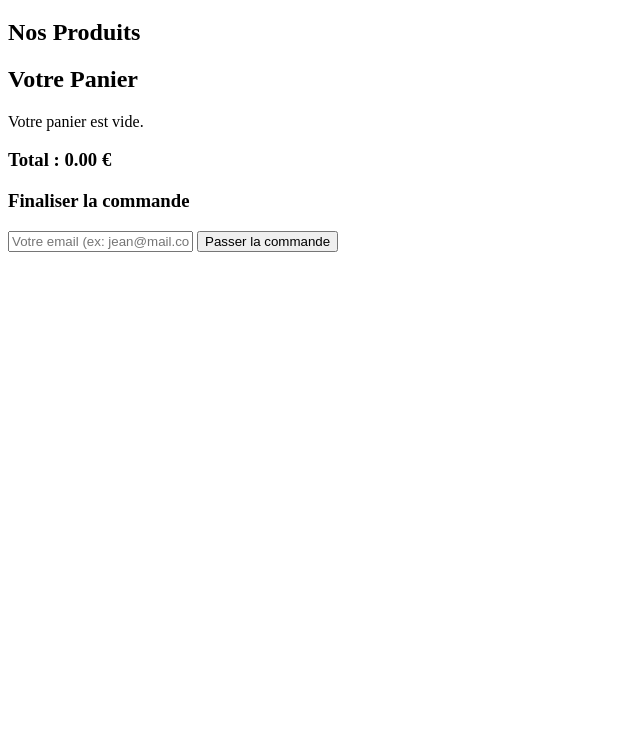
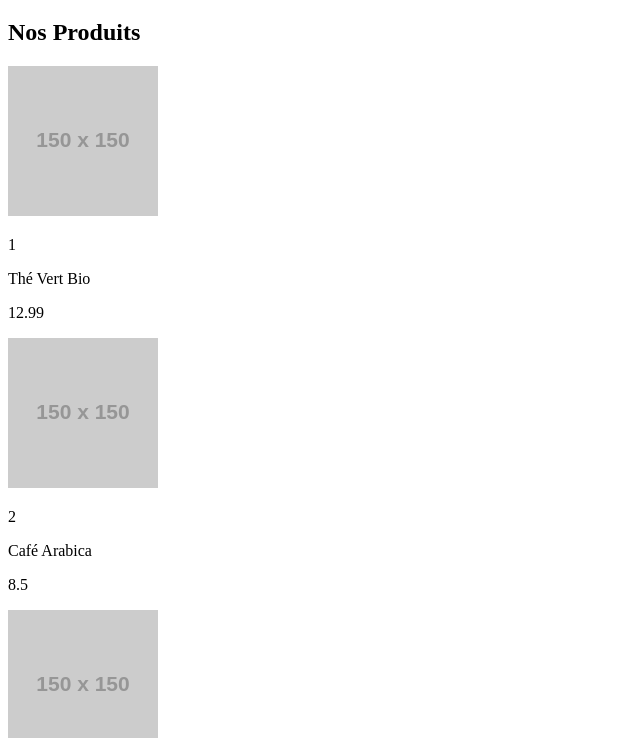
Before and after one commit to clyderenier02-source/Evaluation-JavaScript, a plain HTML site: page index.html in a window 1280 px wide. Shown: the part 62-800 px from the top of the page, without its empty margins (0-640 px from the left). Drawn offline with Linux system fonts and the light colour scheme; placeholder pictures from the web are drawn by us.

Commit message:
affichage des produits dans le html

```diff
--- a/index.html
+++ b/index.html
@@ -4,6 +4,7 @@
     <meta charset="UTF-8">
     <meta name="viewport" content="width=device-width, initial-scale=1.0">
     <title>Panier Malin - Évaluation JS</title>
+    <script src="script.js" defer></script>
     <link rel="stylesheet" href="style.css">
 </head>
 <body>
@@ -37,7 +38,5 @@
             </div>
         </aside>
     </main>
-
-    <script src="script.js"></script>
 </body>
 </html>
--- a/script.js
+++ b/script.js
@@ -1,6 +1,42 @@
 const produits = [
-    { id: 1, nom: "Thé Vert Bio", prix: 12.99, image: "https://via.placeholder.com/150" },
-    { id: 2, nom: "Café Arabica", prix: 8.50, image: "https://via.placeholder.com/150" },
-    { id: 3, nom: "Infusion Menthe", prix: 5.00, image: "https://via.placeholder.com/150" },
-    { id: 4, nom: "Chocolat Chaud", prix: 15.00, image: "https://via.placeholder.com/150" }
+    { id: 1, nom: "Thé Vert Bio", prix: 12.99, image: "https://placehold.co/150" },
+    { id: 2, nom: "Café Arabica", prix: 8.50, image: "https://placehold.co/150" },
+    { id: 3, nom: "Infusion Menthe", prix: 5.00, image: "https://placehold.co/150" },
+    { id: 4, nom: "Chocolat Chaud", prix: 15.00, image: "https://placehold.co/150" }
 ];
+
+const produits_container = document.getElementById("produits-container");
+
+const affichageProduits = (produits) => {
+    produits_container.innerHTML = "";
+
+    produits.forEach(produit => {
+        const div_container = document.createElement("div");
+        div_container.classList.add("produit");
+
+        const div_img = document.createElement("div");
+        div_img.classList.add("div_img");
+
+        const id = document.createElement("p");
+        id.textContent = produit.id;
+
+        const pNom = document.createElement("p");
+        pNom.textContent = produit.nom;
+
+        const pPrix = document.createElement("p");
+        pPrix.textContent = produit.prix;
+
+        const img = document.createElement("img");
+        img.src = produit.image;
+        img.alt = "image";
+
+        div_img.appendChild(img);
+        div_container.appendChild(div_img);
+        div_container.appendChild(id);
+        div_container.appendChild(pNom);
+        div_container.appendChild(pPrix);
+        produits_container.appendChild(div_container);
+    });
+}
+
+affichageProduits(produits);
```
